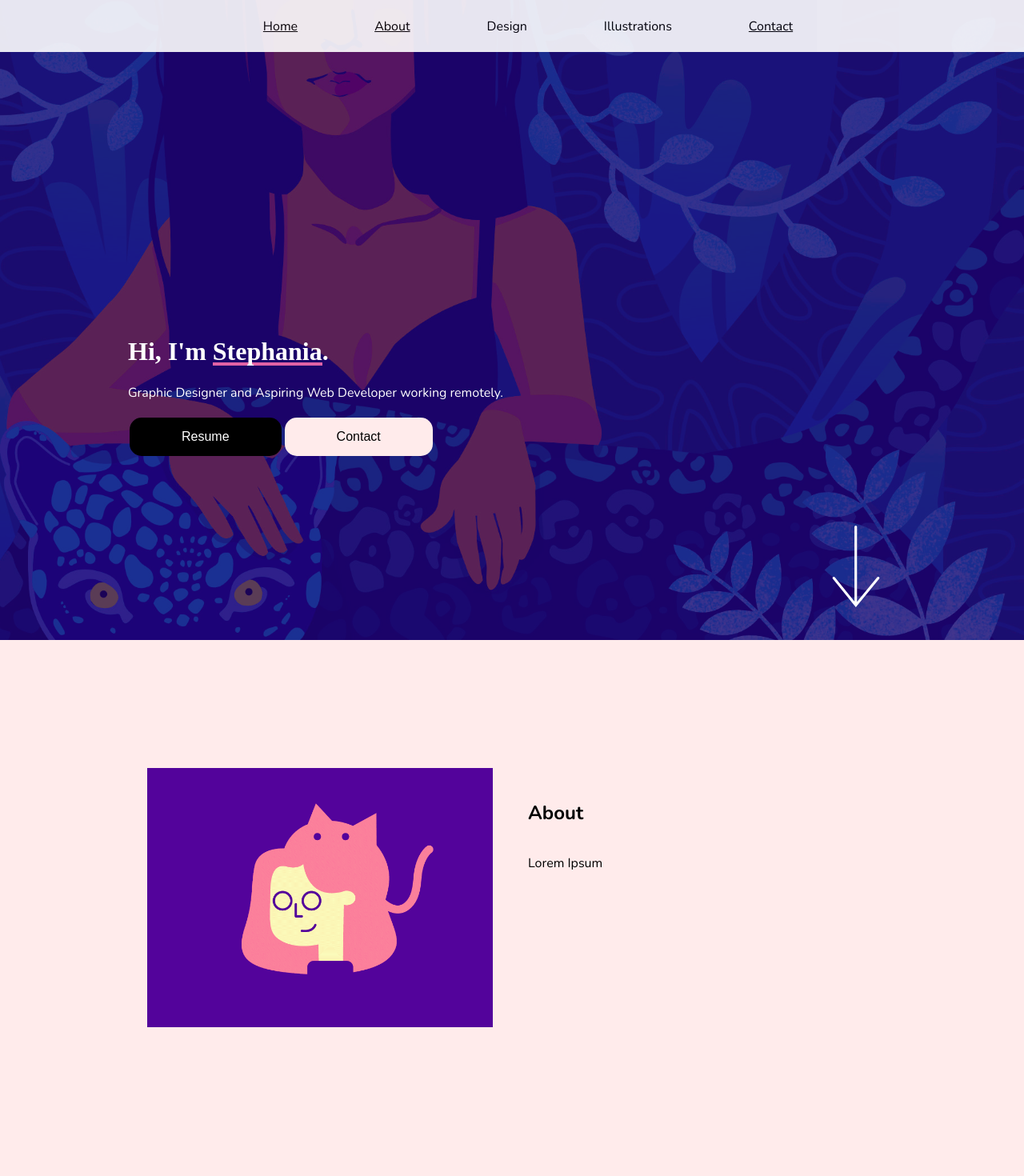
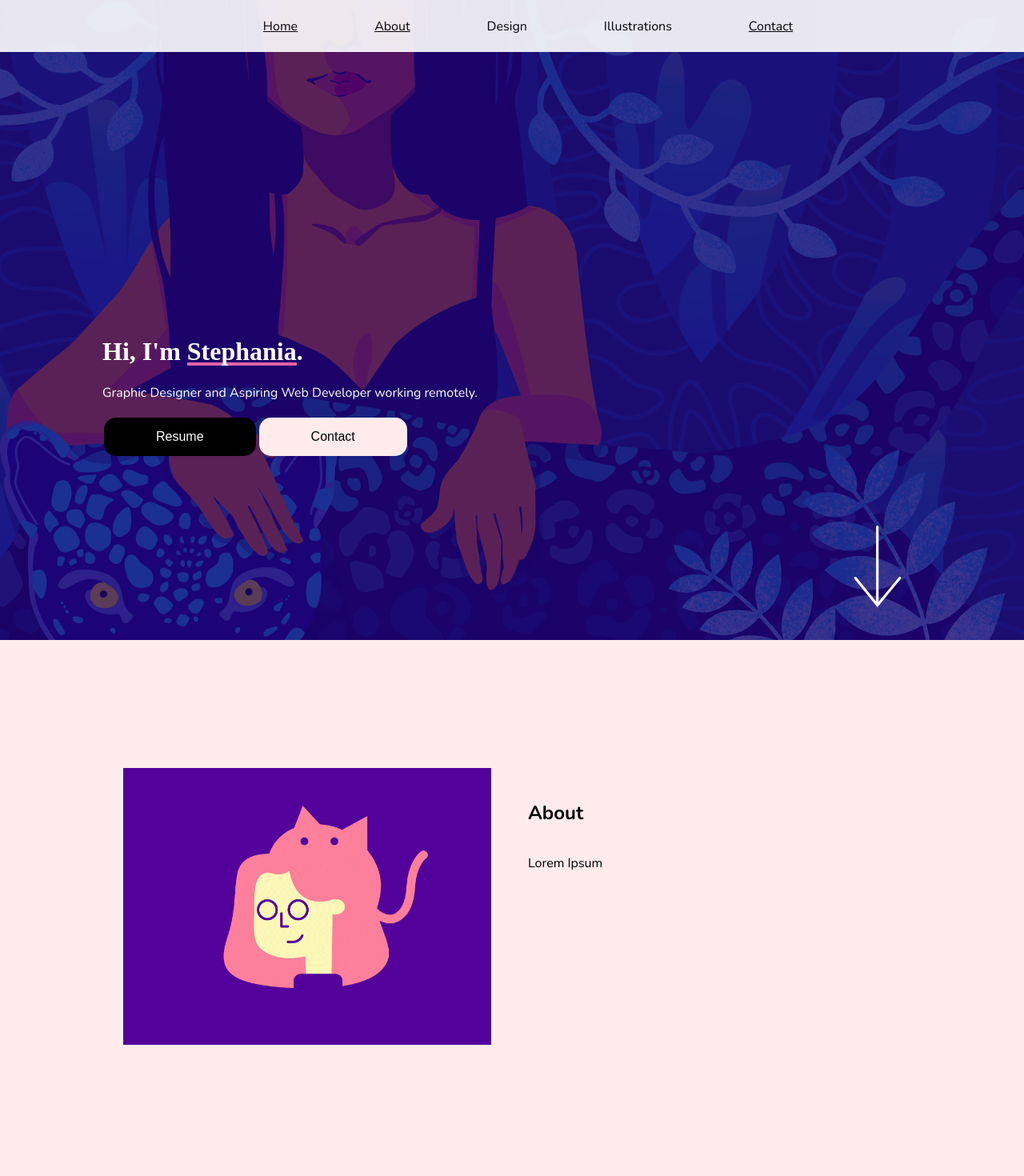
Before and after one commit to stephdolgo/portfolio-site, a Nuxt app: page / in a window 1280 px wide. Shown: the top 1470 px of the page at 80% size. Built offline with nearby package versions, Linux system fonts and the light colour scheme.

Commit message:
margin of main content updated

```diff
--- a/assets/css/components/_grid.scss
+++ b/assets/css/components/_grid.scss
@@ -27,10 +27,10 @@ $screen-xl-min: 1200px; // Large tablets and desktops
     [fill-end];
   @include lg {
     grid-template-columns:
-    [fill-start] 2fr
+    [fill-start] 1.5fr
     [main-start] 1fr
     repeat(11, [col-main] 1fr)
-    [main-end] 2fr
+    [main-end] 1.5fr
     [fill-end];
   }
   .grid-outer {
```
